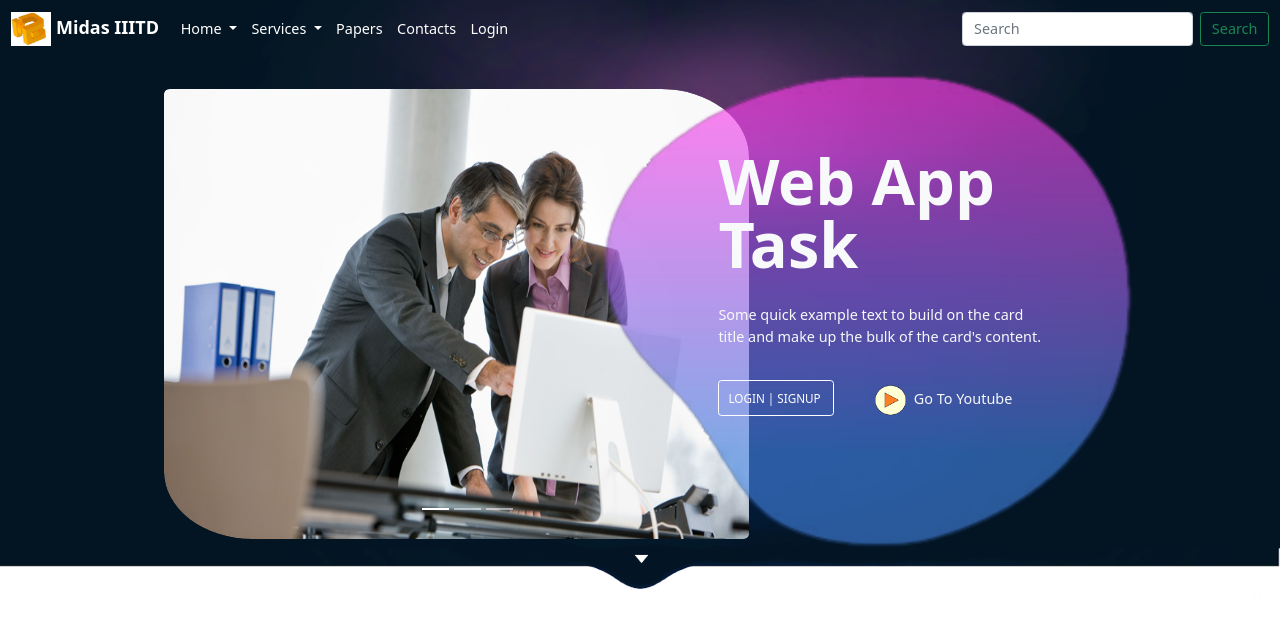
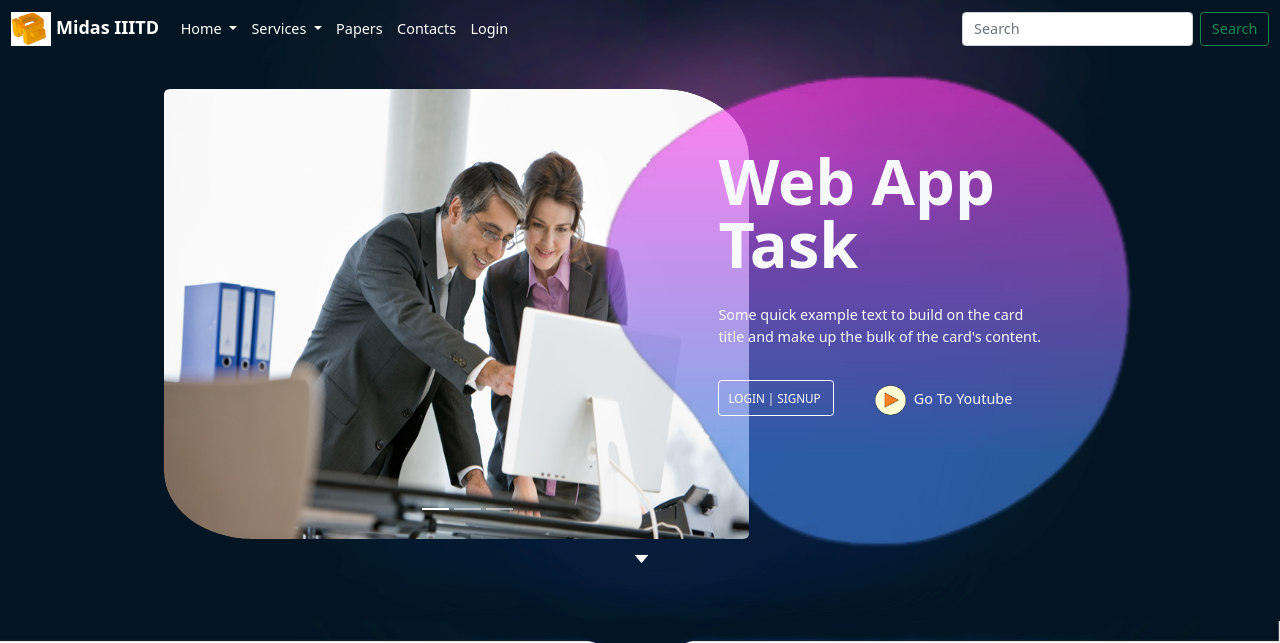
Before and after one commit to hardik-08-ldh/midas-task, a Django app: page / in a window 1280 px wide. Shown: the top 643 px of the page. Run offline with Django 3.2, Linux system fonts and the light colour scheme.

```diff
--- a/templates/home.html
+++ b/templates/home.html
@@ -18,7 +18,7 @@
     body{
         background: url('{% static "users/images/background12.png" %}');
         background-repeat: no-repeat;
-        background-size:100% 150%;
+        background-size:100% 170%;
         margin: 0;
         padding: 0px;
         zoom:90%;
```
